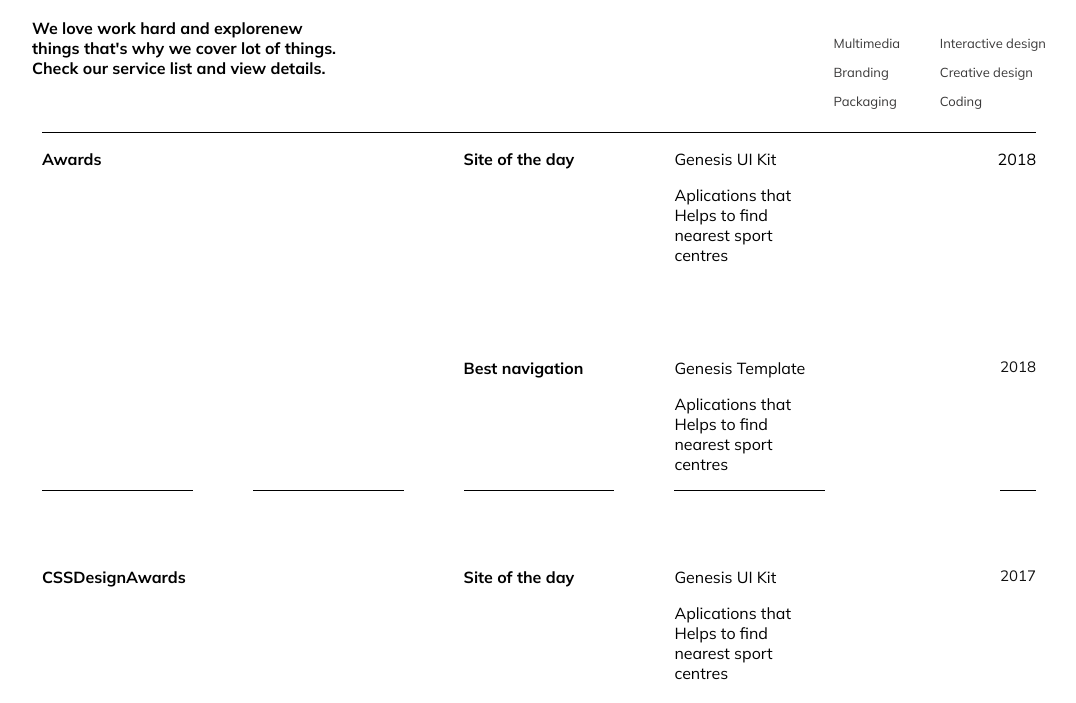
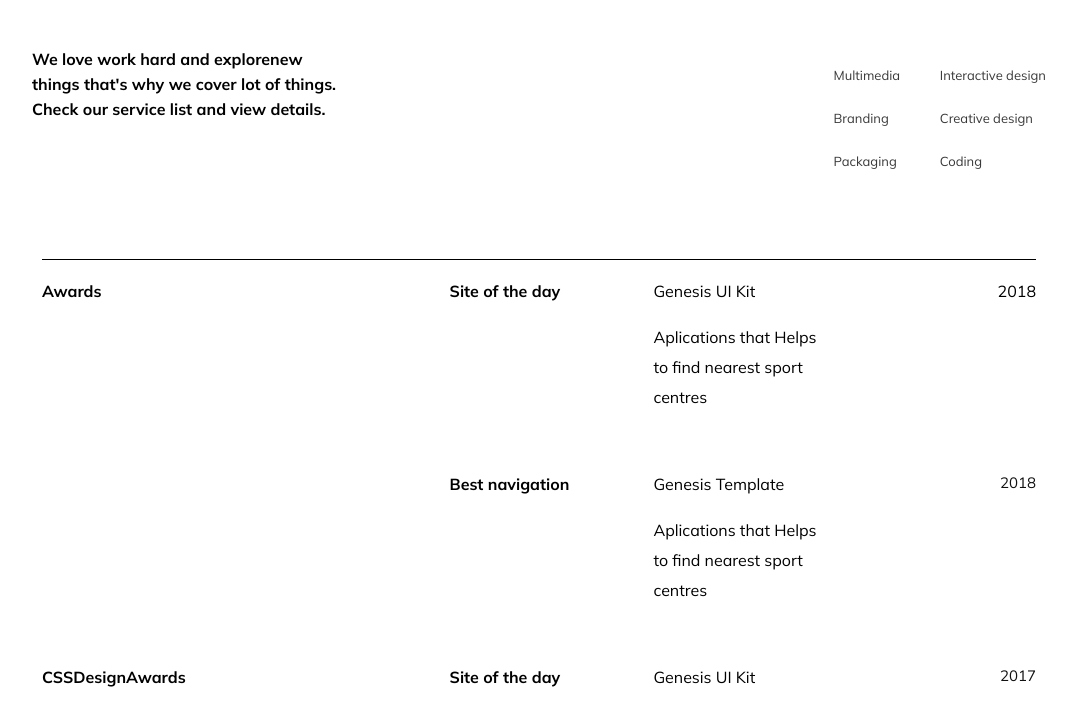
Before and after one commit to Carolina-Cardenas/figma-genesis, a website: page index.html in a window 1280 px wide. Shown: the part 367-1070 px from the top of the page, without its empty margins (101-1177 px from the left). Drawn offline with Linux system fonts and the light colour scheme.

Commit message:
I finished the project

```diff
--- a/index.html
+++ b/index.html
@@ -100,7 +100,7 @@
                 <div class="grid__element awards__thirteenth  ">
                     <p class="years">2017</p>
                 </div>
-                <div class="grid__element awards__fourteenth">
+                <div class="grid__element awards__fourteenth weight-bold">
                     <p class="years">Best navigation</p>
                 </div>
                 <div class="grid__element awards__fifteenth">
@@ -115,7 +115,7 @@
     </main>
 
     <footer>
-        <div><img src="./img/Logo.png" alt="Logo"></div>
+        <div><a class="nav__link" href="./pages/project.html"><img src="./img/Logo.png" alt="Logo"></a></div>
         <nav class="nav">
             <ul class="nav__list">
                 <li class="nav__li"><a class="nav__link" href="./pages/project.html">Project</a></li>
--- a/style/_contact.scss
+++ b/style/_contact.scss
@@ -27,6 +27,7 @@
   flex-direction: row;
   gap: 15px;
   margin-top: 100px;
+  margin-bottom: 50px;
 }
 .contact__titlte {
   margin-top: 15px;
--- a/style/_main.scss
+++ b/style/_main.scss
@@ -45,7 +45,8 @@ main {
   display: grid;
   grid-template-columns: 1fr 1fr;
   grid-template-rows: auto;
-  margin-top: 25px;
+  margin-top: 50px;
+  line-height: 30px;
 }
 
 .grid__element {
@@ -75,13 +76,14 @@ main {
   grid-template-columns: 1fr 1fr 1fr 1fr 1fr;
   grid-template-rows: 1fr 1fr 1fr 1fr;
   margin: 10px;
-  grid-gap: 60px;
+  grid-gap: 25px;
   justify-content: space-between;
   border-collapse: collapse;
   border-top: 1px solid black;
   border-bottom: 1px solid black;
+  line-height: 30px;
+  margin-top: 70px;
 }
-
 .awards__first {
   grid-row: 1 / 3;
   grid-column: 1 / 2;
@@ -150,10 +152,3 @@ main {
   grid-column: 5 / 6;
   justify-self: end;
 }
-.grid__element:nth-child(1),
-.grid__element:nth-child(2),
-.grid__element:nth-child(6),
-.grid__element:nth-child(7),
-.grid__element:nth-child(8) {
-  border-bottom: 1px solid black;
-}
--- a/style/_text.scss
+++ b/style/_text.scss
@@ -36,3 +36,7 @@ span {
 .weight-bold {
   font-weight: bold;
 }
+h4{
+  margin-top: 50px;
+  line-height: 25px;
+}
--- a/style/style.css
+++ b/style/style.css
@@ -70,6 +70,11 @@ span {
   font-weight: bold;
 }
 
+h4 {
+  margin-top: 50px;
+  line-height: 25px;
+}
+
 main {
   margin-left: 125px;
   margin-right: 125px;
@@ -132,7 +137,8 @@ main {
   grid-template-columns: 1fr 1fr;
   -ms-grid-rows: auto;
   grid-template-rows: auto;
-  margin-top: 25px;
+  margin-top: 50px;
+  line-height: 30px;
 }
 
 .grid__container > *:nth-child(1) {
@@ -183,18 +189,20 @@ main {
 .grid__container__awards {
   display: -ms-grid;
   display: grid;
-  -ms-grid-columns: 1fr 60px 1fr 60px 1fr 60px 1fr 60px 1fr;
+  -ms-grid-columns: 1fr 25px 1fr 25px 1fr 25px 1fr 25px 1fr;
   grid-template-columns: 1fr 1fr 1fr 1fr 1fr;
-  -ms-grid-rows: 1fr 60px 1fr 60px 1fr 60px 1fr;
+  -ms-grid-rows: 1fr 25px 1fr 25px 1fr 25px 1fr;
   grid-template-rows: 1fr 1fr 1fr 1fr;
   margin: 10px;
-  grid-gap: 60px;
+  grid-gap: 25px;
   -webkit-box-pack: justify;
       -ms-flex-pack: justify;
           justify-content: space-between;
   border-collapse: collapse;
   border-top: 1px solid black;
   border-bottom: 1px solid black;
+  line-height: 30px;
+  margin-top: 70px;
 }
 
 .grid__container__awards > *:nth-child(1) {
@@ -449,14 +457,6 @@ main {
       justify-self: end;
 }
 
-.grid__element:nth-child(1),
-.grid__element:nth-child(2),
-.grid__element:nth-child(6),
-.grid__element:nth-child(7),
-.grid__element:nth-child(8) {
-  border-bottom: 1px solid black;
-}
-
 main {
   margin-left: 125px;
   margin-right: 125px;
@@ -519,7 +519,8 @@ main {
   grid-template-columns: 1fr 1fr;
   -ms-grid-rows: auto;
   grid-template-rows: auto;
-  margin-top: 25px;
+  margin-top: 50px;
+  line-height: 30px;
 }
 
 .grid__container > *:nth-child(1) {
@@ -570,18 +571,20 @@ main {
 .grid__container__awards {
   display: -ms-grid;
   display: grid;
-  -ms-grid-columns: 1fr 60px 1fr 60px 1fr 60px 1fr 60px 1fr;
+  -ms-grid-columns: 1fr 25px 1fr 25px 1fr 25px 1fr 25px 1fr;
   grid-template-columns: 1fr 1fr 1fr 1fr 1fr;
-  -ms-grid-rows: 1fr 60px 1fr 60px 1fr 60px 1fr;
+  -ms-grid-rows: 1fr 25px 1fr 25px 1fr 25px 1fr;
   grid-template-rows: 1fr 1fr 1fr 1fr;
   margin: 10px;
-  grid-gap: 60px;
+  grid-gap: 25px;
   -webkit-box-pack: justify;
       -ms-flex-pack: justify;
           justify-content: space-between;
   border-collapse: collapse;
   border-top: 1px solid black;
   border-bottom: 1px solid black;
+  line-height: 30px;
+  margin-top: 70px;
 }
 
 .grid__container__awards > *:nth-child(1) {
@@ -836,14 +839,6 @@ main {
       justify-self: end;
 }
 
-.grid__element:nth-child(1),
-.grid__element:nth-child(2),
-.grid__element:nth-child(6),
-.grid__element:nth-child(7),
-.grid__element:nth-child(8) {
-  border-bottom: 1px solid black;
-}
-
 .grid__container__contact {
   display: -ms-grid;
   display: grid;
@@ -980,6 +975,7 @@ main {
           flex-direction: row;
   gap: 15px;
   margin-top: 100px;
+  margin-bottom: 50px;
 }
 
 .contact__titlte {
@@ -1111,7 +1107,8 @@ main {
   grid-template-columns: 1fr 1fr;
   -ms-grid-rows: auto;
   grid-template-rows: auto;
-  margin-top: 25px;
+  margin-top: 50px;
+  line-height: 30px;
 }
 
 .grid__container > *:nth-child(1) {
@@ -1162,18 +1159,20 @@ main {
 .grid__container__awards {
   display: -ms-grid;
   display: grid;
-  -ms-grid-columns: 1fr 60px 1fr 60px 1fr 60px 1fr 60px 1fr;
+  -ms-grid-columns: 1fr 25px 1fr 25px 1fr 25px 1fr 25px 1fr;
   grid-template-columns: 1fr 1fr 1fr 1fr 1fr;
-  -ms-grid-rows: 1fr 60px 1fr 60px 1fr 60px 1fr;
+  -ms-grid-rows: 1fr 25px 1fr 25px 1fr 25px 1fr;
   grid-template-rows: 1fr 1fr 1fr 1fr;
   margin: 10px;
-  grid-gap: 60px;
+  grid-gap: 25px;
   -webkit-box-pack: justify;
       -ms-flex-pack: justify;
           justify-content: space-between;
   border-collapse: collapse;
   border-top: 1px solid black;
   border-bottom: 1px solid black;
+  line-height: 30px;
+  margin-top: 70px;
 }
 
 .grid__container__awards > *:nth-child(1) {
@@ -1428,14 +1427,6 @@ main {
       justify-self: end;
 }
 
-.grid__element:nth-child(1),
-.grid__element:nth-child(2),
-.grid__element:nth-child(6),
-.grid__element:nth-child(7),
-.grid__element:nth-child(8) {
-  border-bottom: 1px solid black;
-}
-
 .title__project {
   width: 230px;
   margin-bottom: 20px;
```
Also changed, not shown: pages/contact.html (+1 -1 lines), pages/project.html (+1 -1 lines), style/index.css.
